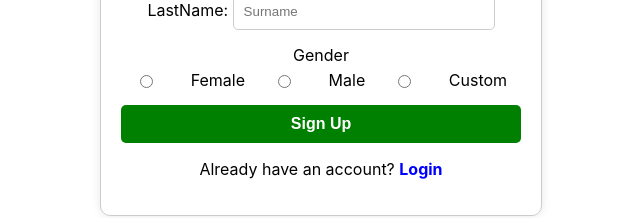
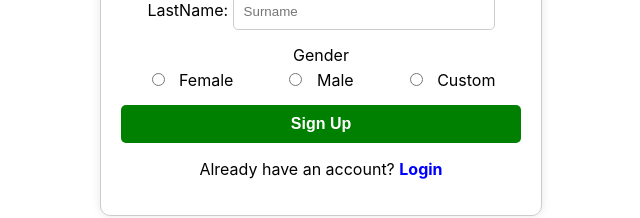
Before and after one commit to shreyaskraleti/React-Tasks-folder, a React (Create React App) app: page / in a window 1280 px wide. Shown: the part 386-604 px from the top of the page, without its empty margins (319-959 px from the left). Built offline with nearby package versions, Linux system fonts and the light colour scheme.

Commit message:
login form files added

```diff
--- a/src/Components/Loginform.js
+++ b/src/Components/Loginform.js
@@ -95,27 +95,33 @@ function Loginform() {
                     <div className="form-group">
                         <label>Gender</label>
                         <div className="gender-options">
-                            <input
+                            <label>
+                                <input
                                 type="radio"
                                 name="gender"
                                 value="female"
                                 checked={formData.gender === 'female'}
                                 onChange={handleChange}
                             /> Female
-                            <input
+                            </label>
+                            <label>
+                                <input
                                 type="radio"
                                 name="gender"
                                 value="male"
                                 checked={formData.gender === 'male'}
                                 onChange={handleChange}
                             /> Male
-                            <input
+                            </label>
+                            <label>
+                                <input
                                 type="radio"
                                 name="gender"
                                 value="custom"
                                 checked={formData.gender === 'custom'}
                                 onChange={handleChange}
                             /> Custom
+                            </label>
                         </div>
                     </div>
 
```
